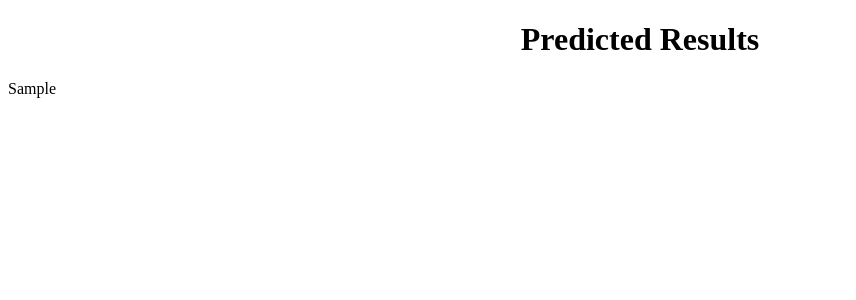
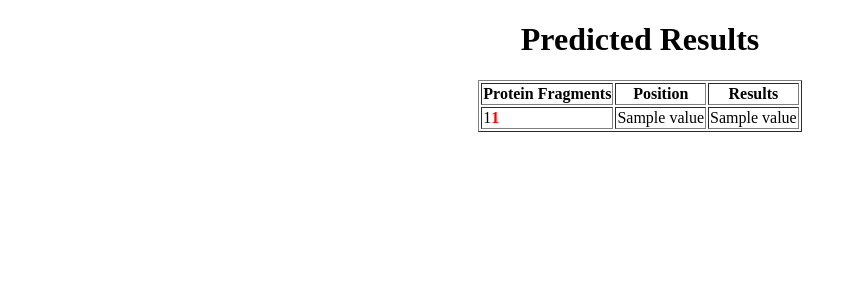
Before and after one commit to Sohrawordi/Example, a Flask app: template templates/show.html in a window 1280 px wide. Shown: the top 300 px of the page, without its empty margins (0-856 px from the left). Run offline with Flask 2, Linux system fonts and the light colour scheme; the template is opened without the code that fills it: most values are stand-ins (such as "Sample title", 1, 10 or a date in 2020).

Commit message:
Add files via upload

```diff
--- a/templates/show.html
+++ b/templates/show.html
@@ -3,7 +3,7 @@
 <!--From https://codepen.io/frytyler/pen/EGdtg-->
 <head>
   <meta charset="UTF-8">
-  <title>Result</title>
+  <title>ML API</title>
 
 
 </head>
@@ -16,11 +16,29 @@
 
 
 
- {% block content %}
+{% block content %}
 
 
 
-{{n}}
+ <table border="1" align="center">
+        <thead>
+            <tr>
+                <th >Protein Fragments</th>
+                <th >Position</th>
+                <th >Results</th>
+            </tr>
+        </thead>
+        <tbody>
+        {% for key,value in n.iterrows() %}
+            <tr>
+                <td>{{value[0][0:10]}}<b style="color: red">{{value[0][10]}}</b>{{value[0][11:22]}}</td>
+                <td>{{value[1]}}</td>
+                <td>{{value[2]}}</td>
+            </tr>
+        {% endfor %}
+        </tbody>
+    </table>
+
 
 
 
```
